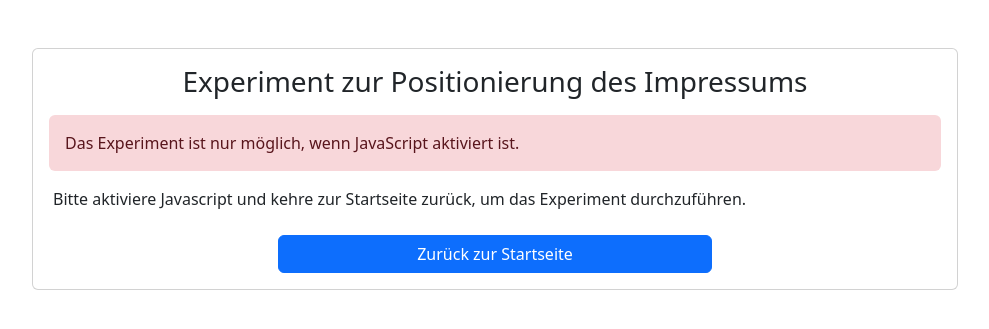
After one commit to DmnkWnsch/BA-Experiment, a PHP site: page /jserror.php in a window 1280 px wide. The commit adds this page. Shown: the top 329 px of the page, without its empty margins (145-1134 px from the left). Run offline with PHP 8.4, Linux system fonts and the light colour scheme.

Commit message:
Add error if javascript is disabled

```diff
--- a/break.php
+++ b/break.php
@@ -4,8 +4,8 @@ $util = new Util();
 session_start();
 
 if (!isset($_SESSION['uid'])) {
-    echo "Es ist ein Fehler aufgetreten. Bitte starte das Expirment erneut.";
-    die();
+  include (__DIR__ . "/html/template/error.php");
+  die();
 }
 
 # As we have 4 webpages to show, redirect to the ending page when we get here and have 4 pages visited
@@ -40,6 +40,7 @@ $progress = (100 / 4) * ($shownSite);
       integrity="sha384-T3c6CoIi6uLrA9TneNEoa7RxnatzjcDSCmG1MXxSR1GAsXEV/Dwwykc2MPK8M2HN"
       crossorigin="anonymous"
     />
+    <noscript><meta http-equiv="refresh" content="0;url=jserror" /></noscript>
   </head>
   <body>
     <div class="container-md mt-5">
--- a/index.html
+++ b/index.html
@@ -10,6 +10,7 @@
       integrity="sha384-T3c6CoIi6uLrA9TneNEoa7RxnatzjcDSCmG1MXxSR1GAsXEV/Dwwykc2MPK8M2HN"
       crossorigin="anonymous"
     />
+    <noscript><meta http-equiv="refresh" content="0;url=jserror" /></noscript>
   </head>
   <body>
     <div class="container-md mt-5">
--- /dev/null
+++ b/jserror.php
@@ -0,0 +1,45 @@
+<!DOCTYPE html>
+<html lang="en">
+  <head>
+    <meta charset="UTF-8" />
+    <meta name="viewport" content="width=device-width, initial-scale=1.0" />
+    <title>BA-Experiment</title>
+    <link
+      href="https://cdn.jsdelivr.net/npm/bootstrap@5.3.2/dist/css/bootstrap.min.css"
+      rel="stylesheet"
+      integrity="sha384-T3c6CoIi6uLrA9TneNEoa7RxnatzjcDSCmG1MXxSR1GAsXEV/Dwwykc2MPK8M2HN"
+      crossorigin="anonymous"
+    />
+  </head>
+  <body>
+    <div class="container-md mt-5">
+      <div class="row justify-content-center">
+        <div class="col-12 col-xl-10 col-xxl-9">
+          <div class="card">
+            <div class="card-body">
+              <h3 class="card-title text-center mb-3">
+                Experiment zur Positionierung des Impressums
+              </h3>
+              <div class="alert alert-danger border-0" role="alert">
+                Das Experiment ist nur möglich, wenn JavaScript aktiviert ist.
+              </div>
+              <p class="card-text px-1">
+                Bitte aktiviere Javascript und kehre zur Startseite zurück, um das Experiment durchzuführen.
+              </p>
+
+              <div class="row mt-4">
+                <div class="d-grid col-6 mx-auto">
+                  <a
+                    href="https://impexperiment.site/"
+                    class="btn btn-primary"
+                    >Zurück zur Startseite</a
+                  >
+                </div>
+              </div>
+            </div>
+          </div>
+        </div>
+      </div>
+    </div>
+  </body>
+</html>
--- a/thanks.php
+++ b/thanks.php
@@ -4,8 +4,8 @@ $util = new Util();
 session_start();
 
 if (!isset($_SESSION['uid'])) {
-    echo "Es ist ein Fehler aufgetreten. Bitte starte das Expirment erneut.";
-    die();
+  include (__DIR__ . "/html/template/error.php");
+  die();
 }
 
 # As we have 4 webpages to show, redirect to the ending page when we get here and have 4 pages visited
@@ -38,6 +38,7 @@ $poll_link = "https://bildungsportal.sachsen.de/umfragen/limesurvey/index.php/23
       integrity="sha384-T3c6CoIi6uLrA9TneNEoa7RxnatzjcDSCmG1MXxSR1GAsXEV/Dwwykc2MPK8M2HN"
       crossorigin="anonymous"
     />
+    <noscript><meta http-equiv="refresh" content="0;url=jserror" /></noscript>
   </head>
   <body>
     <div class="container-md mt-5">
```
